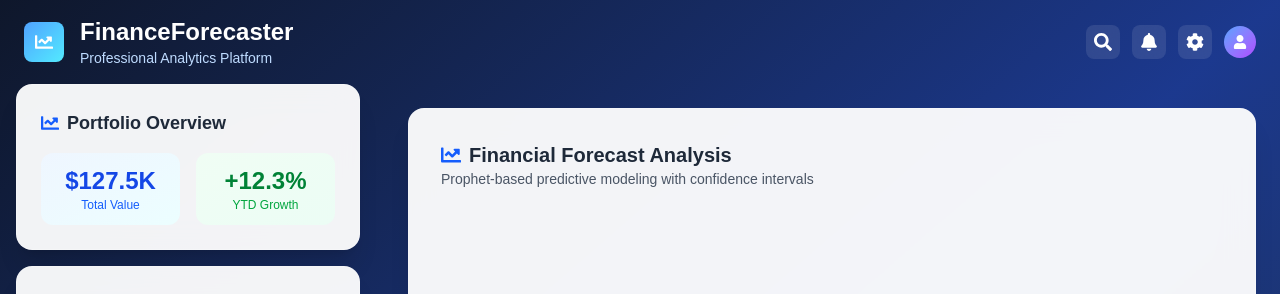
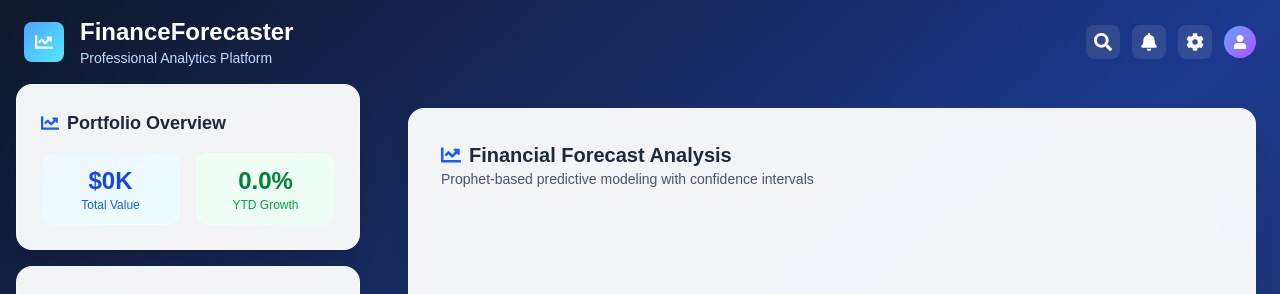
Before and after one commit to SkyJirayuDev/ai-finforecaster, a Next.js app: page / in a window 1280 px wide. Shown: the top 294 px of the page. Built offline with nearby package versions, Linux system fonts and the light colour scheme.

Commit message:
portfolioOverview

```diff
--- a/src/app/page.tsx
+++ b/src/app/page.tsx
@@ -4,10 +4,20 @@ import { FaUser, FaCog, FaUpload, FaChartLine, FaDownload, FaRobot, FaArrowUp, F
 import { useState } from "react";
 import CSVUploader from "@/components/CSVUploader";
 import ForecastChart from "@/components/ForecastChart";
+import PortfolioOverview from "@/components/PortfolioOverview";
 
 export default function Home() {
   const [sidebarOpen, setSidebarOpen] = useState(false);
   const [forecastResult, setForecastResult] = useState<any[] | null>(null);
+  const [validRows, setValidRows] = useState<any[]>([]);
+
+  const totalValue = validRows.reduce((sum, row) => sum + row.amount, 0) / 1000;
+  const currentYear = new Date().getFullYear();
+  const thisYearRows = validRows.filter(r => new Date(r.date).getFullYear() === currentYear);
+  const lastYearRows = validRows.filter(r => new Date(r.date).getFullYear() === currentYear - 1);
+  const thisYearTotal = thisYearRows.reduce((sum, row) => sum + row.amount, 0);
+  const lastYearTotal = lastYearRows.reduce((sum, row) => sum + row.amount, 0);
+  const growthRate = lastYearTotal > 0 ? ((thisYearTotal - lastYearTotal) / lastYearTotal) * 100 : 0;
 
   return (
     <div className="min-h-screen bg-gradient-to-br from-slate-900 via-blue-900 to-slate-800 flex flex-col">
@@ -63,26 +73,11 @@ export default function Home() {
           flex flex-col gap-4 p-4 lg:p-0 lg:pr-6 lg:pl-4
           overflow-y-auto
         `}>
-          {/* Quick Stats */}
-          <div className="bg-white/95 backdrop-blur-lg rounded-2xl p-4 lg:p-6 shadow-xl border border-white/20">
-            <h3 className="text-base lg:text-lg font-semibold text-gray-800 mb-4 flex items-center gap-2">
-              <FaChartLine className="text-blue-600" />
-              Portfolio Overview
-            </h3>
-            <div className="grid grid-cols-2 gap-3 lg:gap-4">
-              <div className="text-center p-2 lg:p-3 bg-gradient-to-br from-blue-50 to-cyan-50 rounded-xl">
-                <div className="text-lg lg:text-2xl font-bold text-blue-700">$127.5K</div>
-                <div className="text-xs text-blue-600 font-medium">Total Value</div>
-              </div>
-              <div className="text-center p-2 lg:p-3 bg-gradient-to-br from-green-50 to-emerald-50 rounded-xl">
-                <div className="text-lg lg:text-2xl font-bold text-green-700">+12.3%</div>
-                <div className="text-xs text-green-600 font-medium">YTD Growth</div>
-              </div>
-            </div>
-          </div>
+          {/* Portfolio Overview */}
+          <PortfolioOverview validRows={validRows} />
 
           {/* Data Management */}
-          <CSVUploader setForecastResult={setForecastResult} forecastResult={forecastResult} />
+          <CSVUploader setForecastResult={setForecastResult} forecastResult={forecastResult} setValidRowsGlobal={setValidRows} />
 
           {/* Security & Compliance */}
           <div className="bg-white/95 backdrop-blur-lg rounded-2xl p-4 lg:p-6 shadow-xl border border-white/20">
--- a/src/components/CSVUploader.tsx
+++ b/src/components/CSVUploader.tsx
@@ -4,7 +4,16 @@ import { useState } from "react";
 import Papa from "papaparse";
 import { FaFileAlt, FaUpload, FaChartLine } from "react-icons/fa";
 
-const predefinedCategories = ["sales", "rent", "salary", "tax", "misc", "investment", "utilities", "maintenance"];
+const predefinedCategories = [
+  "sales",
+  "rent",
+  "salary",
+  "tax",
+  "misc",
+  "investment",
+  "utilities",
+  "maintenance",
+];
 
 export interface CSVRow {
   date: string;
@@ -71,12 +80,16 @@ function validateRows(rows: any[]): ValidationResult {
 export default function CSVUploader({
   forecastResult,
   setForecastResult,
+  setValidRowsGlobal,
 }: {
   forecastResult: any[] | null;
   setForecastResult: React.Dispatch<React.SetStateAction<any[] | null>>;
+  setValidRowsGlobal?: React.Dispatch<React.SetStateAction<CSVRow[]>>;
 }) {
   const [validRows, setValidRows] = useState<CSVRow[]>([]);
-  const [invalidRows, setInvalidRows] = useState<ValidationResult["invalidRows"]>([]);
+  const [invalidRows, setInvalidRows] = useState<
+    ValidationResult["invalidRows"]
+  >([]);
   const [fileName, setFileName] = useState<string>("");
   const [loading, setLoading] = useState(false);
   const [error, setError] = useState("");
@@ -95,6 +108,7 @@ export default function CSVUploader({
         setValidRows(validRows);
         setInvalidRows(invalidRows);
         setForecastResult(null);
+        setValidRowsGlobal?.(validRows);
         setError("");
       },
     });
@@ -161,7 +175,6 @@ export default function CSVUploader({
           {loading ? "Generating..." : "Generate Forecast"}
         </button>
 
-        {/* 🔍 Valid & Invalid Rows Preview */}
         {validRows.length > 0 && (
           <div>
             <h4 className="text-sm font-semibold mb-1 text-green-700">
--- /dev/null
+++ b/src/components/PortfolioOverview.tsx
@@ -0,0 +1,64 @@
+"use client";
+
+import { FaChartLine } from "react-icons/fa";
+import { useMemo } from "react";
+import { CSVRow } from "./CSVUploader";
+
+export default function PortfolioOverview({
+  validRows,
+}: {
+  validRows: CSVRow[];
+}) {
+  const { totalValue, growthRate } = useMemo(() => {
+    if (!validRows || validRows.length === 0) {
+      return { totalValue: 0, growthRate: 0 };
+    }
+
+    const totalValue = validRows.reduce((acc, row) => acc + row.amount, 0) / 1000;
+
+    const janRows = validRows.filter((row) =>
+      new Date(row.date).getMonth() === 0
+    );
+    const recentMonth = Math.max(
+      ...validRows.map((r) => new Date(r.date).getTime())
+    );
+    const recentRows = validRows.filter(
+      (r) => new Date(r.date).getTime() === recentMonth
+    );
+
+    const janTotal = janRows.reduce((acc, r) => acc + r.amount, 0);
+    const recentTotal = recentRows.reduce((acc, r) => acc + r.amount, 0);
+
+    const growthRate =
+      janTotal > 0 ? ((recentTotal - janTotal) / janTotal) * 100 : 0;
+
+    return { totalValue, growthRate };
+  }, [validRows]);
+
+  return (
+    <div className="bg-white/95 backdrop-blur-lg rounded-2xl p-4 lg:p-6 shadow-xl border border-white/20">
+      <h3 className="text-base lg:text-lg font-semibold text-gray-800 mb-4 flex items-center gap-2">
+        <FaChartLine className="text-blue-600" />
+        Portfolio Overview
+      </h3>
+      <div className="grid grid-cols-2 gap-3 lg:gap-4">
+        <div className="text-center p-2 lg:p-3 bg-gradient-to-br from-blue-50 to-cyan-50 rounded-xl">
+          <div className="text-lg lg:text-2xl font-bold text-blue-700">
+            ${totalValue.toLocaleString(undefined, {
+              maximumFractionDigits: 1,
+            })}
+            K
+          </div>
+          <div className="text-xs text-blue-600 font-medium">Total Value</div>
+        </div>
+        <div className="text-center p-2 lg:p-3 bg-gradient-to-br from-green-50 to-emerald-50 rounded-xl">
+          <div className="text-lg lg:text-2xl font-bold text-green-700">
+            {growthRate > 0 ? "+" : ""}
+            {growthRate.toFixed(1)}%
+          </div>
+          <div className="text-xs text-green-600 font-medium">YTD Growth</div>
+        </div>
+      </div>
+    </div>
+  );
+}
```
